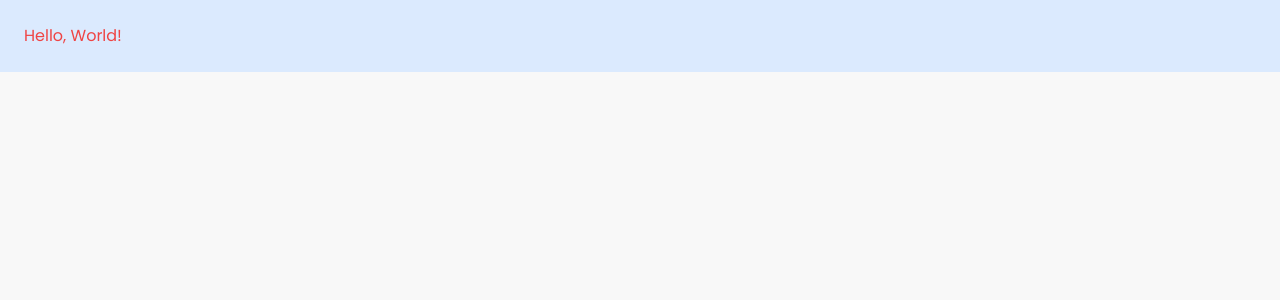
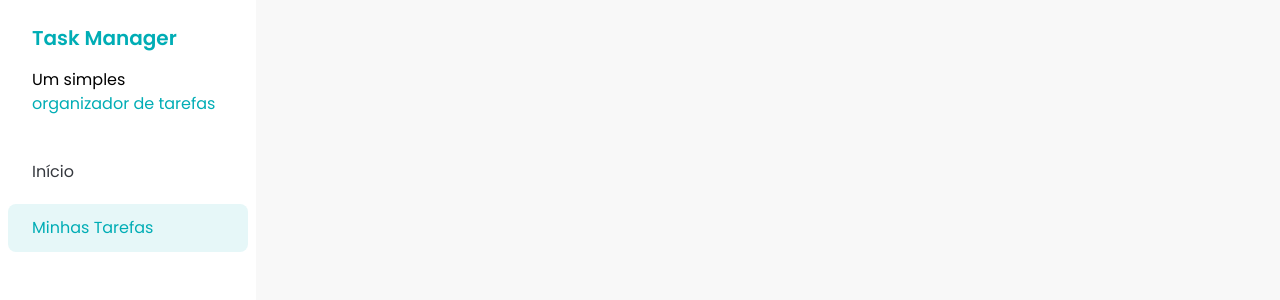
Before and after one commit to Viniciusbsouto/Task-Manager, a React app: page / in a window 1280 px wide. Shown: the top 300 px of the page. Built offline with nearby package versions, Linux system fonts and the light colour scheme; the HTML template or start-up script is replaced by a standard one.

Commit message:
feat: add Sidebar and SidebarButton component

```diff
--- a/package.json
+++ b/package.json
@@ -30,6 +30,7 @@
     "lint-staged": "^16.1.6",
     "postcss": "^8.4.38",
     "prettier": "^3.6.2",
+    "prettier-plugin-tailwindcss": "^0.6.5",
     "tailwindcss": "^3.4.4",
     "vite": "^7.1.2"
   }
--- a/src/App.jsx
+++ b/src/App.jsx
@@ -1,5 +1,7 @@
+import Sidebar from "./componentes/Sidebar";
+
 const App = () => {
-  return <h1 className="text-red-500 p-6 bg-blue-100">Hello, World!</h1>;
+  return <Sidebar />;
 };
 
 export default App;
--- /dev/null
+++ b/src/componentes/Sidebar.jsx
@@ -0,0 +1,22 @@
+import SidebarButton from "./SidebarButton";
+
+const Sidebar = () => {
+  return (
+    <div className="h-screen w-64 bg-white">
+      <div className="space-y-4 px-8 py-6">
+        <h1 className="text-xl font-semibold text-[#00ADB5]">Task Manager</h1>
+        <p>
+          Um simples{" "}
+          <span className="text-[#00ADB5]">organizador de tarefas</span>
+        </p>
+      </div>
+
+      <div className="flex flex-col gap-2 p-2">
+        <SidebarButton variant="unselected">Início</SidebarButton>
+        <SidebarButton variant="selected">Minhas Tarefas</SidebarButton>
+      </div>
+    </div>
+  );
+};
+
+export default Sidebar;
--- /dev/null
+++ b/src/componentes/SidebarButton.jsx
@@ -0,0 +1,16 @@
+const SidebarButton = ({ children, variant }) => {
+  const getVariantClasses = () => {
+    if (variant === "unselected") {
+      return "text-[#35383E] hover:bg-gray-200 ";
+    } else if (variant === "selected") {
+      return "bg-[#E6F7F8] text-[#00ADB5] hover:bg-[#D1F0F1]";
+    }
+  };
+  return (
+    <a href="#" className={`rounded-lg px-6 py-3 ${getVariantClasses()}`}>
+      {children}
+    </a>
+  );
+};
+
+export default SidebarButton;
--- a/src/index.css
+++ b/src/index.css
@@ -130,6 +130,6 @@
   }
 
   body {
-    @apply bg-brand-background;
+    @apply bg-[#f8f8f8];
   }
 }
```
Also changed, not shown: 2 other files (tests, documents, lock files or other folders).
